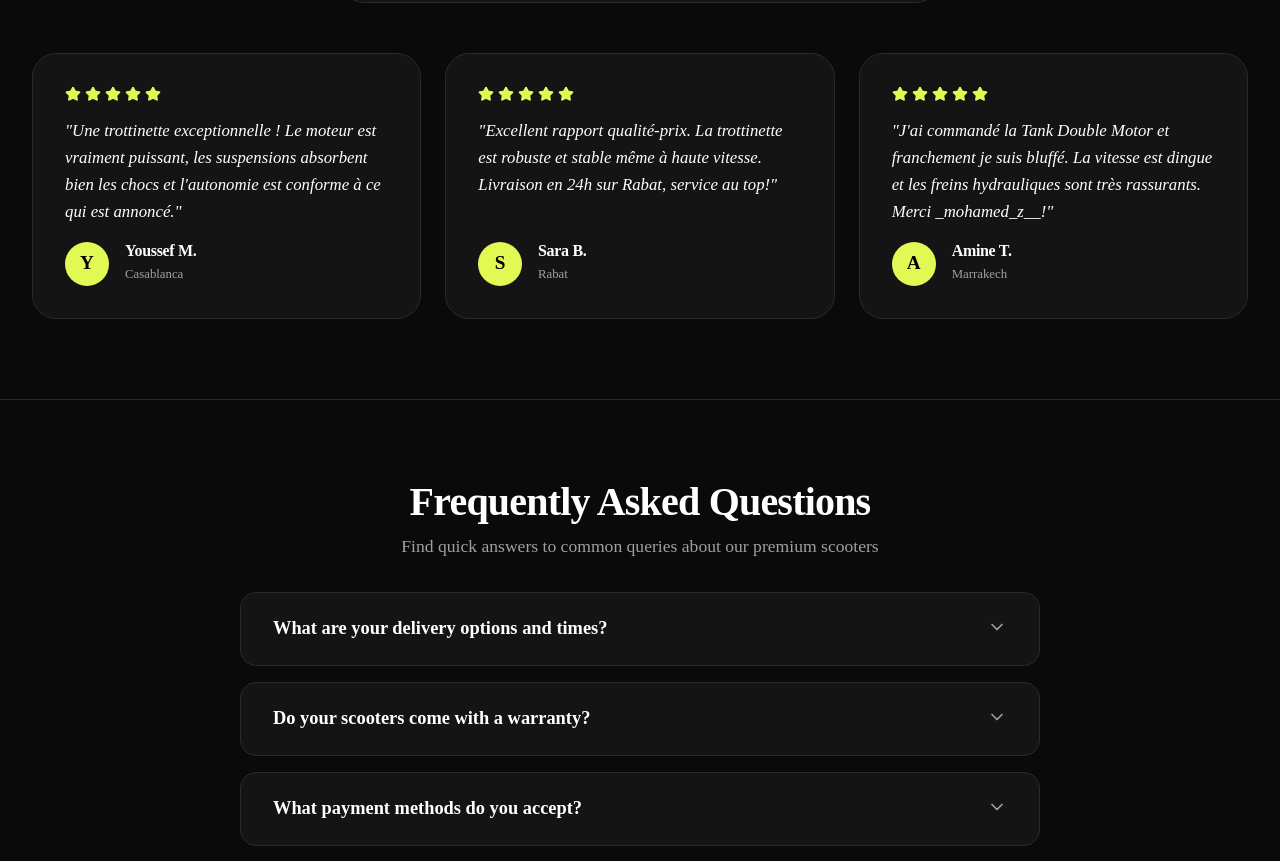
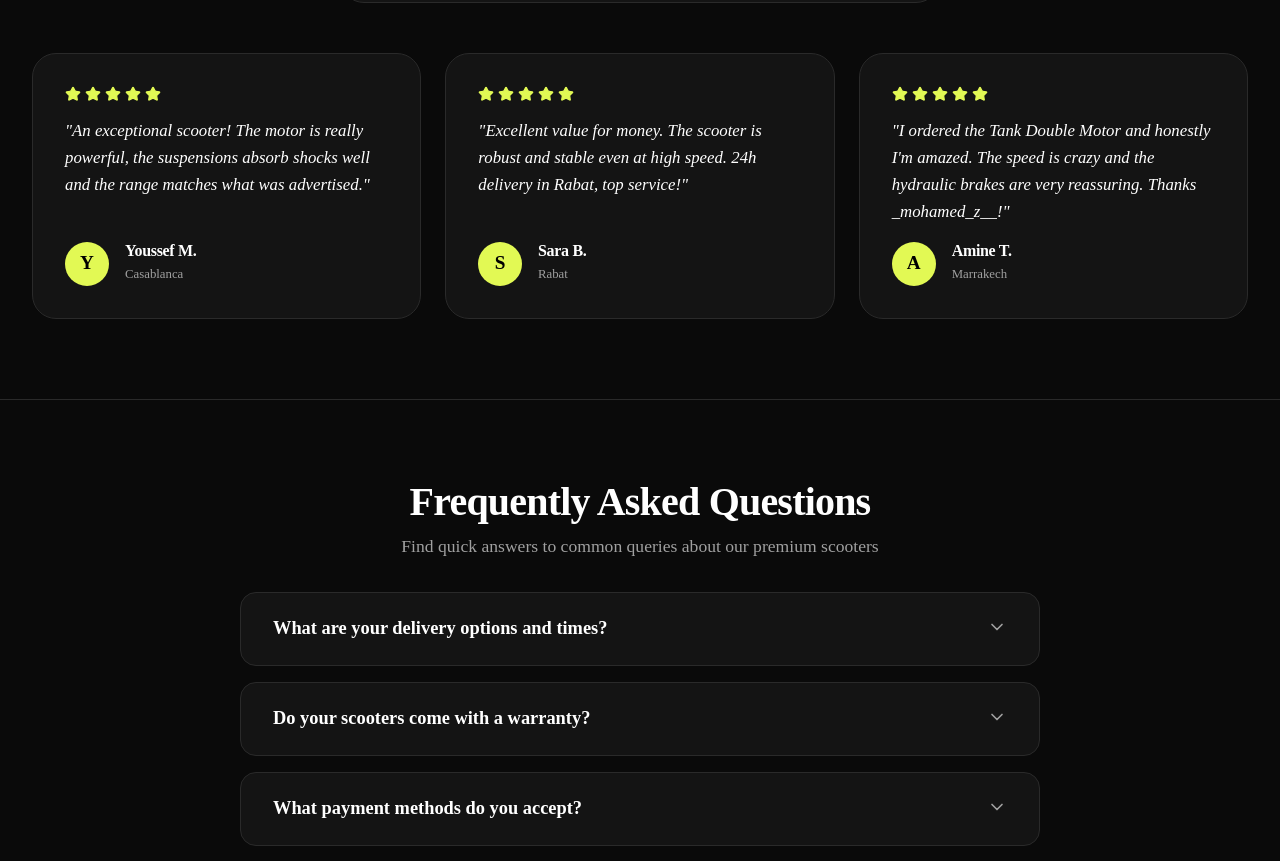
Before and after one commit to hhhhohyhu-dot/scootsale.ma, a Next.js app: page / in a window 1280 px wide. Shown: the part 7055-7916 px from the top of the page. Built offline with nearby package versions, Linux system fonts and the light colour scheme.

Commit message:
feat: translate customer reviews dynamically based on active locale

```diff
--- a/components/Reviews/Reviews.js
+++ b/components/Reviews/Reviews.js
@@ -10,23 +10,23 @@ export default function Reviews() {
 
   const reviewsList = [
     {
-      name: "Youssef M.",
-      city: "Casablanca",
-      text: "Une trottinette exceptionnelle ! Le moteur est vraiment puissant, les suspensions absorbent bien les chocs et l'autonomie est conforme à ce qui est annoncé.",
+      nameKey: "rev1_name",
+      cityKey: "rev1_city",
+      textKey: "rev1_text",
       rating: 5,
       avatar: "Y"
     },
     {
-      name: "Sara B.",
-      city: "Rabat",
-      text: "Excellent rapport qualité-prix. La trottinette est robuste et stable même à haute vitesse. Livraison en 24h sur Rabat, service au top!",
+      nameKey: "rev2_name",
+      cityKey: "rev2_city",
+      textKey: "rev2_text",
       rating: 5,
       avatar: "S"
     },
     {
-      name: "Amine T.",
-      city: "Marrakech",
-      text: "J'ai commandé la Tank Double Motor et franchement je suis bluffé. La vitesse est dingue et les freins hydrauliques sont très rassurants. Merci _mohamed_z__!",
+      nameKey: "rev3_name",
+      cityKey: "rev3_city",
+      textKey: "rev3_text",
       rating: 5,
       avatar: "A"
     }
@@ -84,12 +84,12 @@ export default function Reviews() {
                   <Star key={i} size={16} fill="#e2f954" color="#e2f954" />
                 ))}
               </div>
-              <p className={styles.text}>"{review.text}"</p>
+              <p className={styles.text}>"{t(review.textKey)}"</p>
               <div className={styles.customer}>
                 <div className={styles.avatar}>{review.avatar}</div>
                 <div>
-                  <h4 className={styles.name}>{review.name}</h4>
-                  <span className={styles.city}>{review.city}</span>
+                  <h4 className={styles.name}>{t(review.nameKey)}</h4>
+                  <span className={styles.city}>{t(review.cityKey)}</span>
                 </div>
               </div>
             </motion.div>
--- a/data/translations.js
+++ b/data/translations.js
@@ -61,7 +61,17 @@ export const translations = {
     faq5_a: "Yes, we have a dedicated technical support team and repair centers. We also supply spare parts for all the models we sell.",
     stat_clients: "Satisfied Clients",
     stat_sold: "Scooters Sold",
-    footer_links_title: "Quick Links"
+    footer_links_title: "Quick Links",
+
+    rev1_name: "Youssef M.",
+    rev1_city: "Casablanca",
+    rev1_text: "An exceptional scooter! The motor is really powerful, the suspensions absorb shocks well and the range matches what was advertised.",
+    rev2_name: "Sara B.",
+    rev2_city: "Rabat",
+    rev2_text: "Excellent value for money. The scooter is robust and stable even at high speed. 24h delivery in Rabat, top service!",
+    rev3_name: "Amine T.",
+    rev3_city: "Marrakech",
+    rev3_text: "I ordered the Tank Double Motor and honestly I'm amazed. The speed is crazy and the hydraulic brakes are very reassuring. Thanks _mohamed_z__!"
   },
   fr: {
     nav_scooters: "Scooters",
@@ -125,7 +135,17 @@ export const translations = {
     faq5_a: "Oui, nous avons une équipe de support technique dédiée et des centres de réparation. Nous fournissons également des pièces de rechange pour tous les modèles que nous vendons.",
     stat_clients: "Clients Satisfaits",
     stat_sold: "Scooters Vendus",
-    footer_links_title: "Liens Rapides"
+    footer_links_title: "Liens Rapides",
+
+    rev1_name: "Youssef M.",
+    rev1_city: "Casablanca",
+    rev1_text: "Une trottinette exceptionnelle ! Le moteur est vraiment puissant, les suspensions absorbent bien les chocs et l'autonomie est conforme à ce qui est annoncé.",
+    rev2_name: "Sara B.",
+    rev2_city: "Rabat",
+    rev2_text: "Excellent rapport qualité-prix. La trottinette est robuste et stable même à haute vitesse. Livraison en 24h sur Rabat, service au top!",
+    rev3_name: "Amine T.",
+    rev3_city: "Marrakech",
+    rev3_text: "J'ai commandé la Tank Double Motor et franchement je suis bluffé. La vitesse est dingue et les freins hydrauliques sont très rassurants. Merci _mohamed_z__!",
   },
   ar: {
     nav_scooters: "سكوترات",
@@ -189,6 +209,16 @@ export const translations = {
     faq5_a: "نعم، لدينا فريق دعم تقني مخصص ومراكز إصلاح. كما نوفر قطع الغيار لجميع الموديلات التي نبيعها.",
     stat_clients: "عملاء راضون",
     stat_sold: "سكوتر مباع",
-    footer_links_title: "روابط سريعة"
+    footer_links_title: "روابط سريعة",
+
+    rev1_name: "يوسف م.",
+    rev1_city: "الدار البيضاء",
+    rev1_text: "سكوتر استثنائي! المحرك قوي للغاية، ونظام التعليق يمتص الصدمات بشكل جيد، والمسافة المقطوعة مطابقة لما تم الإعلان عنه.",
+    rev2_name: "سارة ب.",
+    rev2_city: "الرباط",
+    rev2_text: "قيمة ممتازة مقابل السعر. السكوتر متين ومستقر حتى عند السرعات العالية. توصيل خلال 24 ساعة في الرباط، خدمة ممتازة!",
+    rev3_name: "أمين ت.",
+    rev3_city: "مراكش",
+    rev3_text: "لقد طلبت سكوتر Tank بمحرك مزدوج وبصراحة أنا منبهر. السرعة جنونية والفرامل الهيدروليكية مطمئنة للغاية. شكراً _mohamed_z__!"
   }
 };
```
